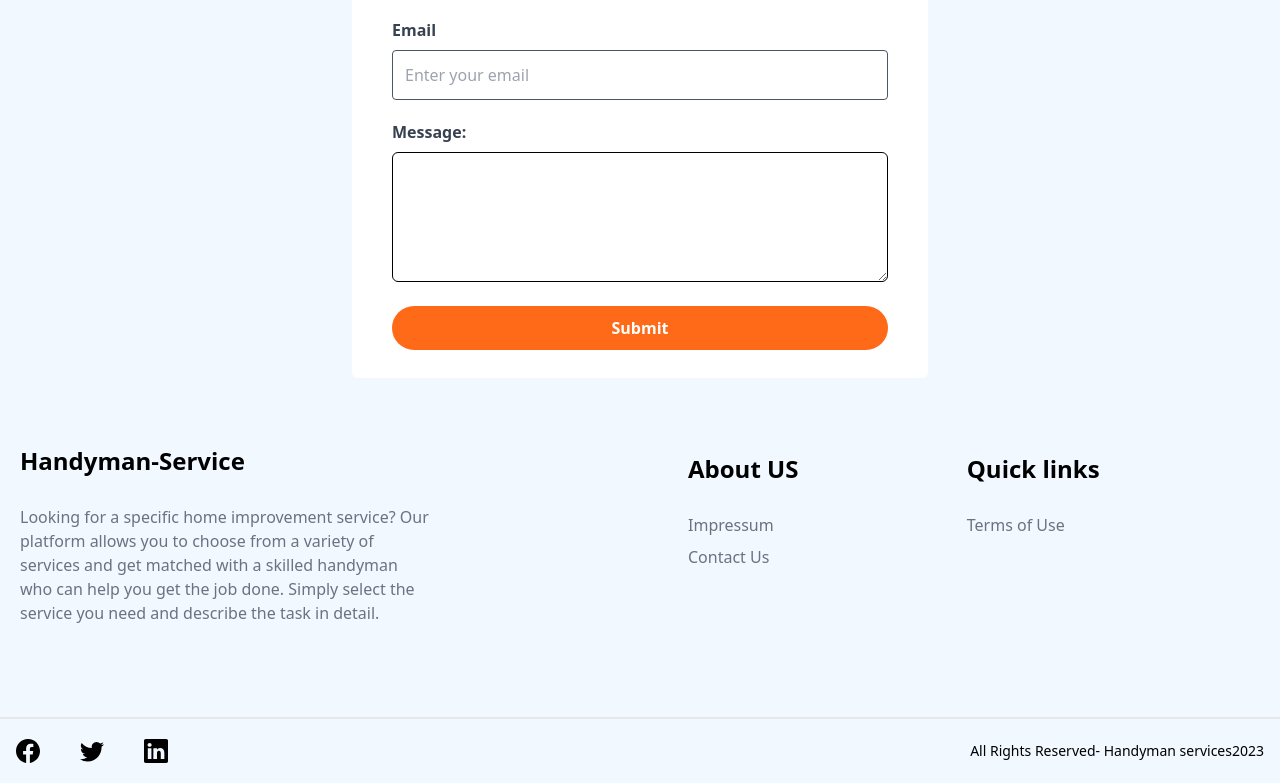
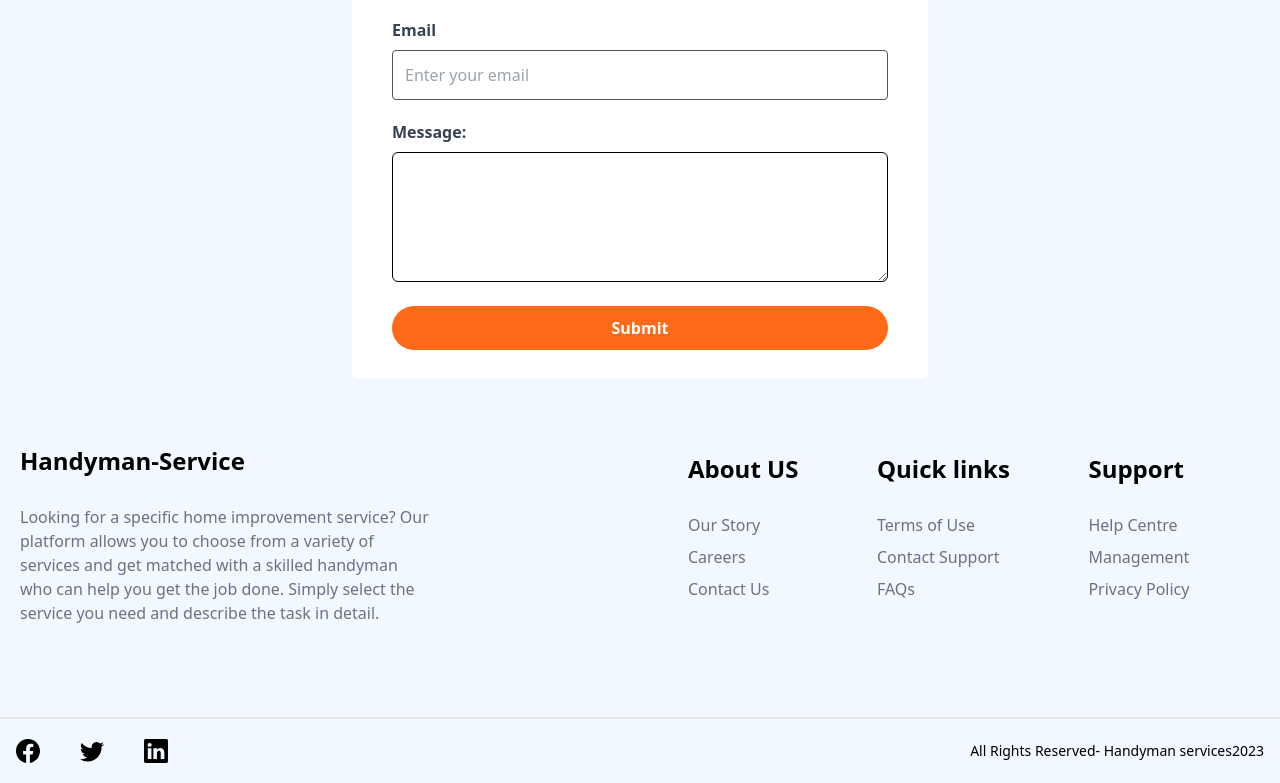
Before and after one commit to jazykhan3/handyman-dashboard, a Next.js app: page /contactus in a window 1280 px wide. Shown: the part 395-1178 px from the top of the page. Built offline with nearby package versions, Linux system fonts and the light colour scheme.

Commit message:
landing page changes have been done

```diff
--- a/components/Footer.tsx
+++ b/components/Footer.tsx
@@ -20,6 +20,16 @@ const FooterNavigation = () => (
       <div className="text-gray-500">
         <ul className="list-none space-y-2">
           {FooterData.QuickLinks.map(({ id, title, link }) => (
+            <FooterLinks key={id} title={title} link={link} />
+          ))}
+        </ul>
+      </div>
+    </nav>
+    <nav className="m-2 space-y-7">
+      <h2 className="text-2xl font-bold">Support</h2>
+      <div className="text-gray-500">
+        <ul className="list-none space-y-2">
+          {FooterData.support.map(({ id, title, link }) => (
             <FooterLinks key={id} title={title} link={link} />
           ))}
         </ul>
--- a/components/landingPage/Services.tsx
+++ b/components/landingPage/Services.tsx
@@ -4,7 +4,7 @@ export default function Services() {
   return (
     <div className='w-full pt-20 pb-10'>
         <div className='pt-1'>
-            <h1 className='ml-6 font-bold text-2xl md:text-3xl'><span className='text-orange'>Select service</span> and find craftsmen</h1>
+            <h1 className='ml-6 font-bold text-2xl md:text-3xl'>Service selection according to your wishes: Discover our craftsman categories and receive free craftsman offers</h1>
             <AllServices/>
         </div>
     </div>
--- a/components/landingPage/components/HeroSearchAndText.tsx
+++ b/components/landingPage/components/HeroSearchAndText.tsx
@@ -54,7 +54,7 @@ export default function HeroSearchAndText({homePageOrNOt}:{homePageOrNOt:boolean
       </span>
     </h1>
     <div className={`mb-6 ${homePageOrNOt ? "mr-20  w-full" : "w-3/4"}`}>
-      <p className="text-gray-500">Describe the Service you need</p>
+      <p className="text-gray-500">Find the right tradesman quickly: Use our search bar and get free offers</p>
       <div className="bg-white relative mt-3">
         <div className="flex w-full  shadow-md   z-30 absolute rounded-md">
           <input type="text" placeholder="e.g   Painter" name="search_service" className="grow px-3 py-3  border-2 border-r-0 rounded-l-md outline-none" title="Search our services" onChange={HandleChange} value={userType[0]}/>
--- a/constants/landingPage/index.ts
+++ b/constants/landingPage/index.ts
@@ -305,12 +305,17 @@ const FooterData = {
     AboutUS:[
         {
             id:1,
-            title:'Impressum',
-            link:'/impressum'
+            title:'Our Story',
+            link:'/our-story'
+        },
+        {
+            id:2,
+            title:'Careers',
+            link:'/careers'
         },
 
         {
-            id:2,
+            id:3,
             title:'Contact Us',
             link:'/contactus'  },
     ],
@@ -320,7 +325,35 @@ const FooterData = {
             title:'Terms of Use',
             link:'/termsofuse'
         },
+        {
+            id:2,
+            title:'Contact Support',
+            link:'/contact-support'
+        },
+        {
+            id:3,
+            title:'FAQs',
+            link:'/faqs'
+        },
     ],
+    support:[
+        {
+            id:1,
+            title:'Help Centre',
+            link:'/help-centre'
+        },
+        {
+            id:2,
+            title:'Management',
+            link:'/management'
+        },
+        {
+            id:3,
+            title:'Privacy Policy',
+            link:'/privacy-policy'
+        },
+    ],
+
 }
 const StepsCardsData = [
     {
```
